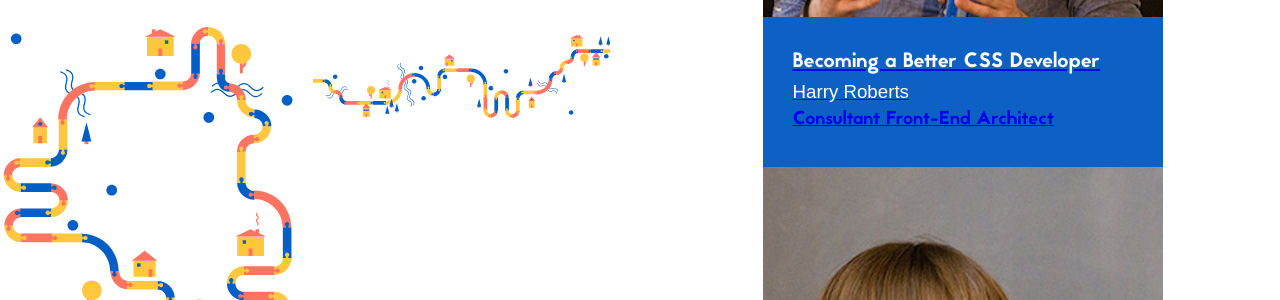
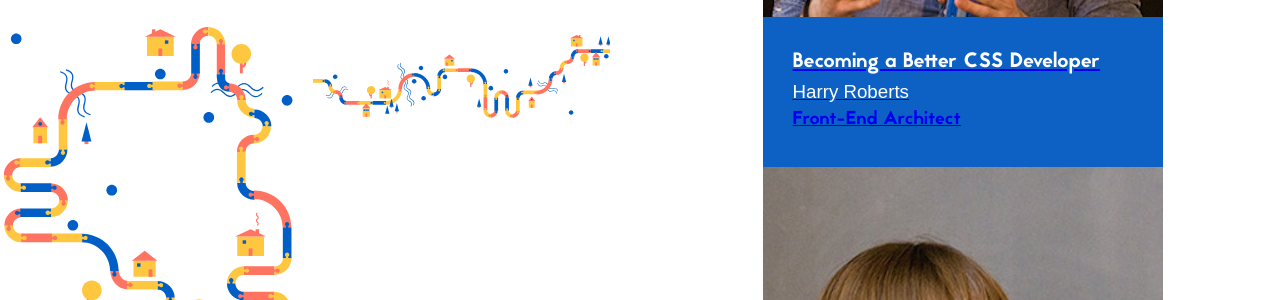
Before and after one commit to Sambillingham/beyond, a Jekyll site: the page built from index.html, in a window 1280 px wide and 900 px high, scrolled down 2843 px. Shown: the part 155-455 px from the top of the window. Built offline with Jekyll 4.4.1, drawn with Linux system fonts in a browser that asks for light colours; some web fonts are replaced.

Commit message:
:memo: update speaker job title

```diff
--- a/index.html
+++ b/index.html
@@ -44,7 +44,7 @@ layout: default
     <div class="speaker__info">
       <h2 class="speaker__title">Becoming a Better CSS Developer</h2>
       <h3 class="speaker__name">Harry Roberts</h3>
-      <h3 class="speaker__position">Consultant Front-End Architect</h3>
+      <h3 class="speaker__position">Front-End Architect</h3>
       <h3 class="speaker__company">CSS Wizardry</h3>
     </div>
   </a>
```
